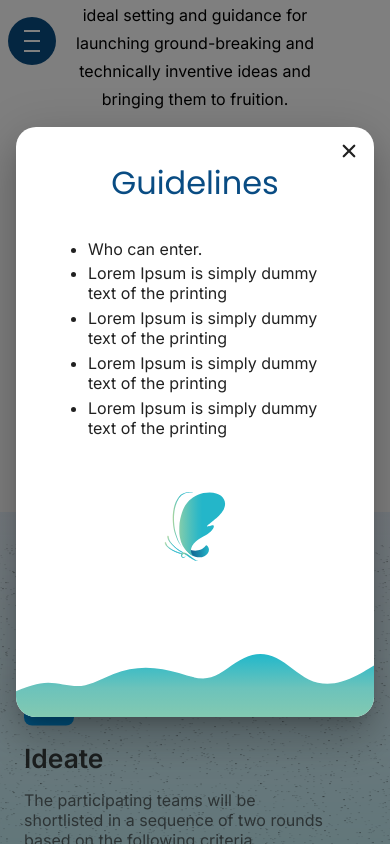
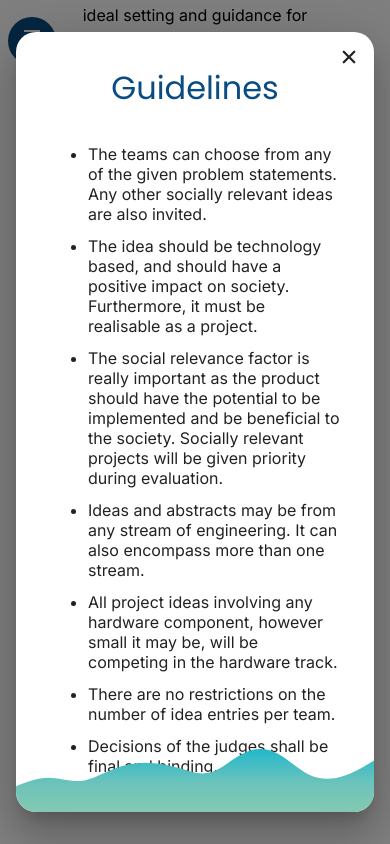
Before and after one commit to canvapromkd/ibeto-2022, a React (Create React App) app: page / in a window 390 px wide. Both pictures are taken after a click on the button "Guidelines". Shown: the part 1024-1868 px from the top of the page. Built offline with nearby package versions, Linux system fonts and the light colour scheme.

Commit message:
responsive dialog box

```diff
--- /dev/null
+++ b/src/data/guidelines.js
@@ -0,0 +1,42 @@
+export const guidelinesData=[
+    {
+        id:1,
+        content:'The teams can choose from any of the given problem statements. Any other socially relevant ideas are also invited.'
+    },
+    {
+        id:2,
+        content:'The idea should be technology based, and should have a positive impact on society. Furthermore, it must be realisable as a project.'
+    },
+    {
+        id:3,
+        content:'The social relevance factor is really important as the product should have the potential to be implemented and be beneficial to the society. Socially relevant projects will be given priority during evaluation.'
+    },
+    {
+        id:4,
+        content:'Ideas and abstracts may be from any stream of engineering. It can also encompass more than one stream.'
+    },
+    {
+        id:5,
+        content:'All project ideas involving any hardware component, however small it may be, will be competing in the hardware track.'
+    },
+    {
+        id:6,
+        content:'There are no restrictions on the number of idea entries per team.'
+    },
+    {
+        id:7,
+        content:'Decisions of the judges shall be final and binding.'
+    },
+    {
+        id:8,
+        content:'The coordinators reserve the right to reject any entry.'
+    },
+    {
+        id:9,
+        content:"The shortlisted teams in each round will be intimated through the team leader's e-mail. Team Excel 2022 will not be held responsible for any case in which shortlisted teams are unavailable for contact or are unreachable at any point of time during the course of the event as well as after the announcement of the results."
+    },
+    {
+        id:10,
+        content:'Participants are expected to be courteous at all times during their interactions with their POCs, members of the expert panel and be responsive to them.'
+    },
+]
--- a/src/sections/About/About.css
+++ b/src/sections/About/About.css
@@ -74,7 +74,7 @@
     font-weight: 400;
 }
 .guide__Dialog{
-    padding: 2rem;
+    padding: 2rem 2rem 8rem;
     display: flex;
     justify-content: center;
     align-items: center;
@@ -88,15 +88,15 @@
     display: flex;
     font-family: 'Inter';
     flex-direction: column;
-    gap: 0.3rem;
+    gap: 0.75rem;
 }
 .rules__content{
     display: flex;
     flex-direction: row;
     margin-top: 2rem;
     width: 100%;
-    justify-content: space-around;
-    gap: 2rem;
+    justify-content: space-between;
+    gap: 5rem;
 }
 .rules_logo{
     width: 10rem;
@@ -188,7 +188,13 @@
     }
     .rules__content{
         flex-direction: column;
-        align-items: center;
-        padding-bottom: 2rem;
+        /* align-items: center;
+        padding-bottom: 2rem; */
+        justify-content: space-between;
+        gap: 1rem;
+    }
+    .rules_logo{
+        margin: auto;
+        margin-top: 2rem;
     }
 }
--- a/src/sections/About/RulesCard.js
+++ b/src/sections/About/RulesCard.js
@@ -5,13 +5,12 @@ import Aos from 'aos';
 import wave_vector from '../../assets/svg/about/RulesWaveVector.svg'
 import { IoClose } from "react-icons/io5";
 import ibeto_logo from '../../assets/svg/ibeto22_no_text.svg'
-
+import { guidelinesData } from '../../data/guidelines';
 
 function RulesCard({handleClose,handleOpen,open }) {
-
   useEffect(()=>{
     Aos.init({duration:1100})
-  })
+  },[])
 
 
 
@@ -42,11 +41,11 @@ function RulesCard({handleClose,handleOpen,open }) {
               <div className='rules_Dialog__content'>
                <div className="rules__content">
                     <ul className='list__container'>
-                        <li>Who can enter.</li>
-                        <li>Lorem Ipsum is simply dummy text of the printing</li>
-                        <li>Lorem Ipsum is simply dummy text of the printing</li>
-                        <li>Lorem Ipsum is simply dummy text of the printing</li>
-                        <li>Lorem Ipsum is simply dummy text of the printing</li>
+                      {guidelinesData.map((data)=>{
+                        return(
+                          <li>{data.content}</li>
+                        )
+                      })}
                     </ul>
                     <img className='rules_logo' src={ibeto_logo} alt="ibeto_logo" />
                </div>
```
